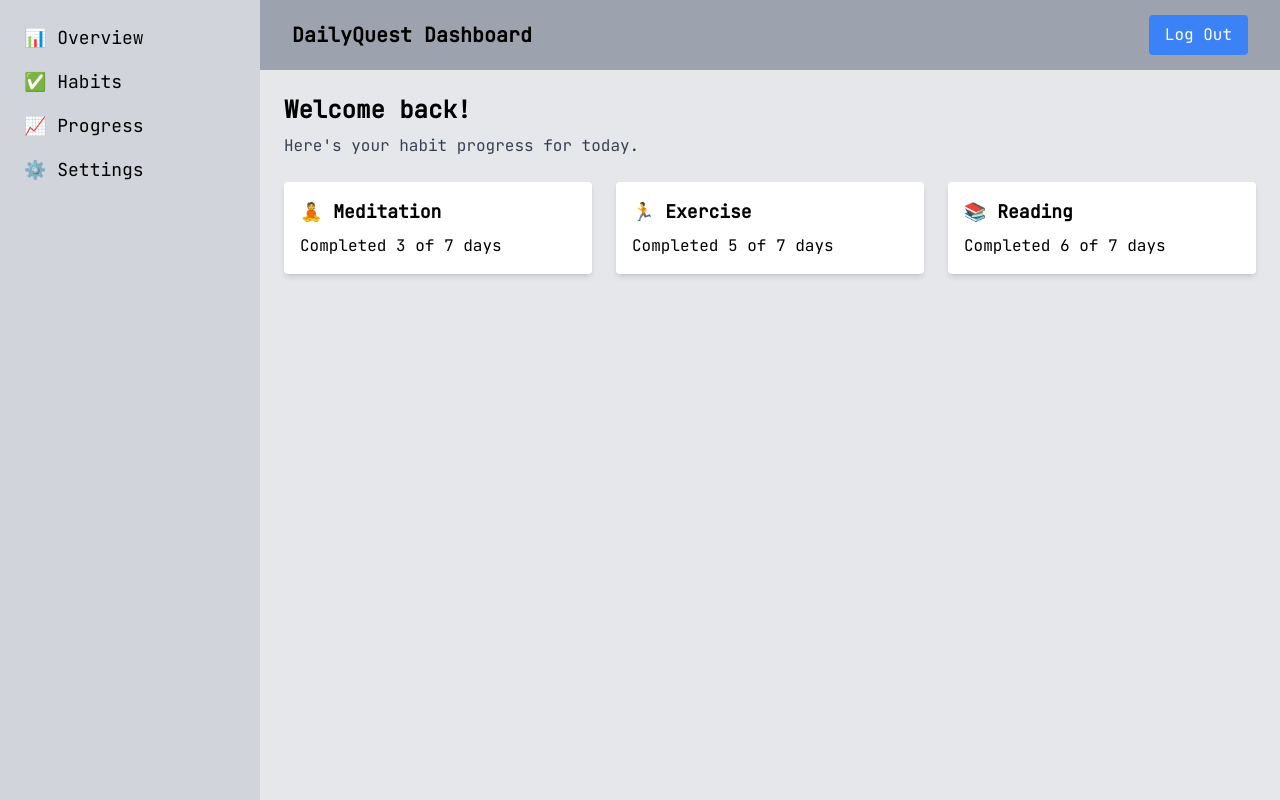
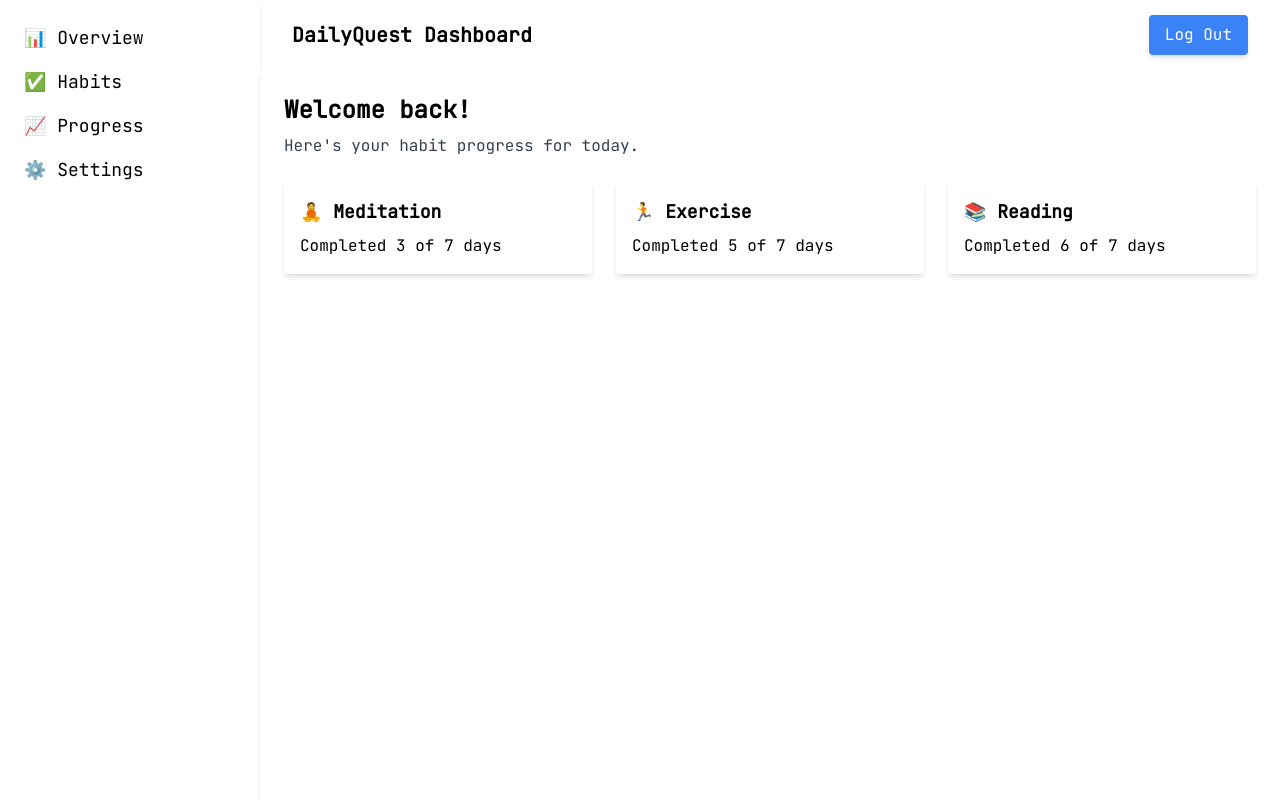
Before and after one commit to stanleypangg/DailyQuest, a React (Vite) app in the folder frontend/: page /dashboard in a window 1280 px wide. Built offline with nearby package versions, Linux system fonts and the light colour scheme.

Commit message:
bg white

```diff
--- a/frontend/src/components/dashboard/index.tsx
+++ b/frontend/src/components/dashboard/index.tsx
@@ -1,5 +1,5 @@
-import React from 'react';
-import './index.css';
+import React from "react";
+import "./index.css";
 
 const Dashboard = () => {
   return (
@@ -11,10 +11,10 @@ const Dashboard = () => {
         {/* Header */}
         <header
           id="header"
-          className="bg-gray-400 flex items-center justify-between px-8 shadow-[0_6px_7px_-3px_rgba(0,0,0,0.35)]"
+          className="bg-white flex items-center justify-between px-8 shadow-[0_6px_7px_-3px_rgba(0,0,0,0.35)]"
         >
           <h1 className="text-xl font-bold">DailyQuest Dashboard</h1>
-          <div className="flex items-center gap-4">
+          <div className="flex items-center gap-4 shadow-md">
             <button className="bg-blue-500 text-white px-4 py-2 rounded hover:bg-blue-600 transition">
               Log Out
             </button>
@@ -24,7 +24,7 @@ const Dashboard = () => {
         {/* Sidebar */}
         <aside
           id="sidebar"
-          className="bg-gray-300 overflow-y-auto transition-all duration-500 p-6"
+          className="bg-white overflow-y-auto transition-all duration-500 p-6 shadow-md"
         >
           <nav className="flex flex-col gap-4">
             <a href="#" className="text-lg hover:text-blue-600 transition">
@@ -45,7 +45,7 @@ const Dashboard = () => {
         {/* Main Content */}
         <main
           id="main-container"
-          className="bg-gray-200 overflow-y-auto p-6"
+          className="bg-white overflow-y-auto p-6 shadow-md"
         >
           <section className="mb-6">
             <h2 className="text-2xl font-semibold mb-2">Welcome back!</h2>
```
